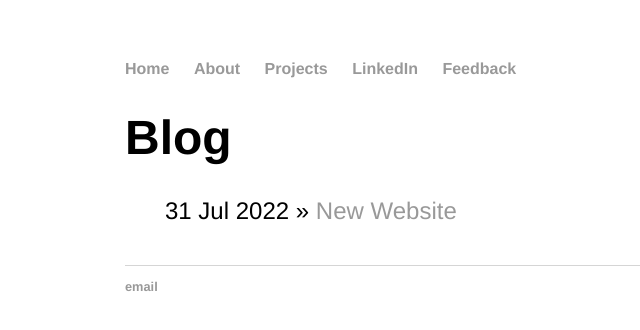
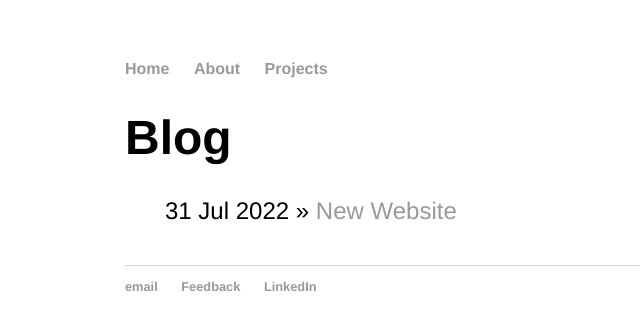
Before and after one commit to y-james-hu/y-james-hu.github.io, a Jekyll site: the page built from blog/index.html, in a window 1280 px wide. Shown: the top 330 px of the page, without its empty margins (67-707 px from the left). Built offline with Jekyll 4.4.1, drawn with Linux system fonts in a browser that asks for light colours; part of the change alters nothing that is shown.

```diff
--- a/_layouts/default.html
+++ b/_layouts/default.html
@@ -14,8 +14,6 @@
 		        	<li><a href="/about">About</a></li>
 	        		<li><a href="/projects">Projects</a></li>
 	        		<!-- <li><a href="/blog">Undergeneralized</a></li> -->
-				<li><a href="https://linkedin.com/in/y-james-hu">LinkedIn</a></li>
-				<li><a href="https://admonymous.co/yjameshu">Feedback</a></li>
 	    		</ul>
 			</nav>
 			<div class="container">
@@ -26,6 +24,8 @@
 			<footer>
 	    		<ul>
 	        		<li><a href="mailto:y.james.hu@outlook.com">email</a></li>
+				<li><a href="https://admonymous.co/yjameshu">Feedback</a></li>
+				<li><a href="https://linkedin.com/in/y-james-hu">LinkedIn</a></li>
 			</ul>
 			</footer>
 		</body>
```
